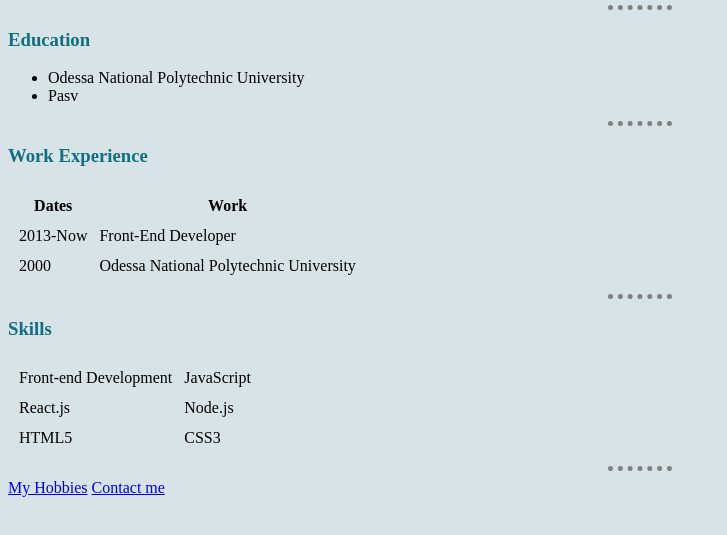
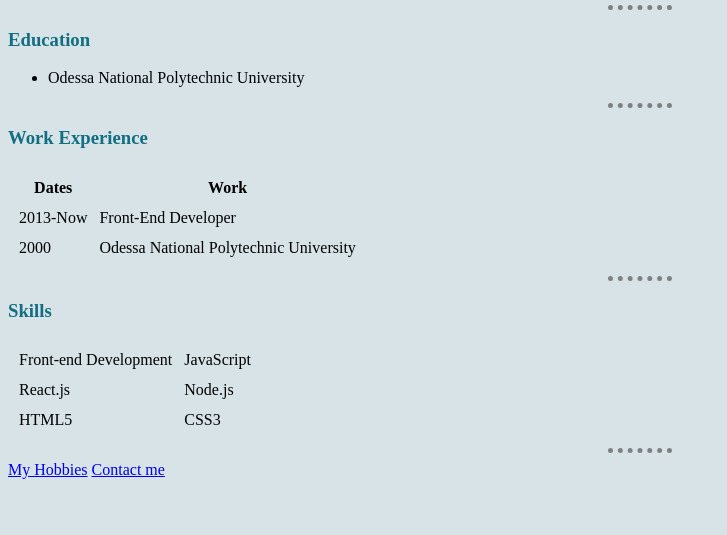
Before and after one commit to neonagat/cv, a plain HTML site: page index.html in a window 1280 px wide. Shown: the part 207-742 px from the top of the page, without its empty margins (0-727 px from the left). Drawn offline with Linux system fonts and the light colour scheme.

Commit message:
Add files via upload

```diff
--- a/index.html
+++ b/index.html
@@ -22,7 +22,6 @@
   <h3>Education</h3>
   <ul>
     <li>Odessa National Polytechnic University</li>
-    <li>Pasv</li>
   </ul>
   <hr>
   <h3>Work Experience</h3>
```
